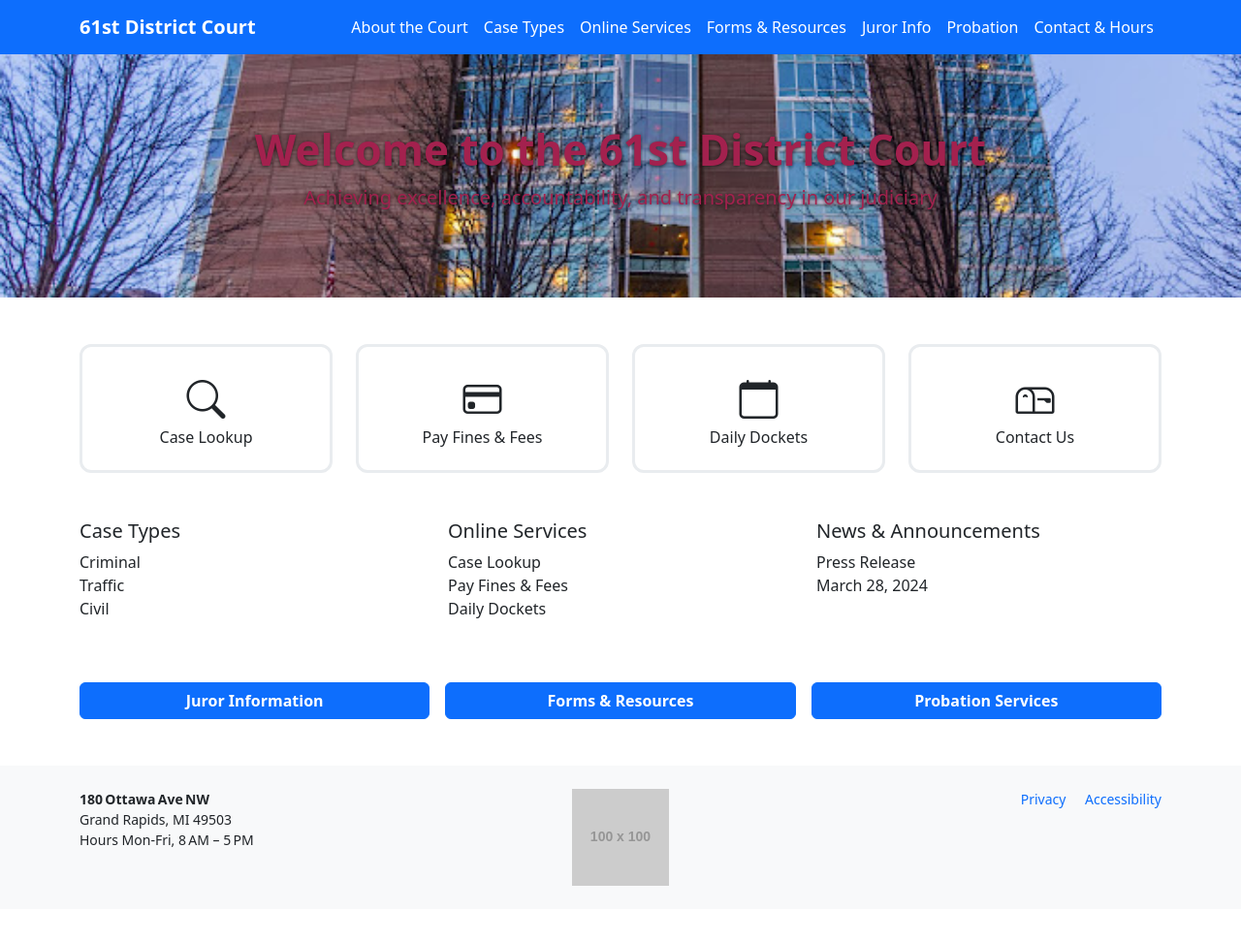
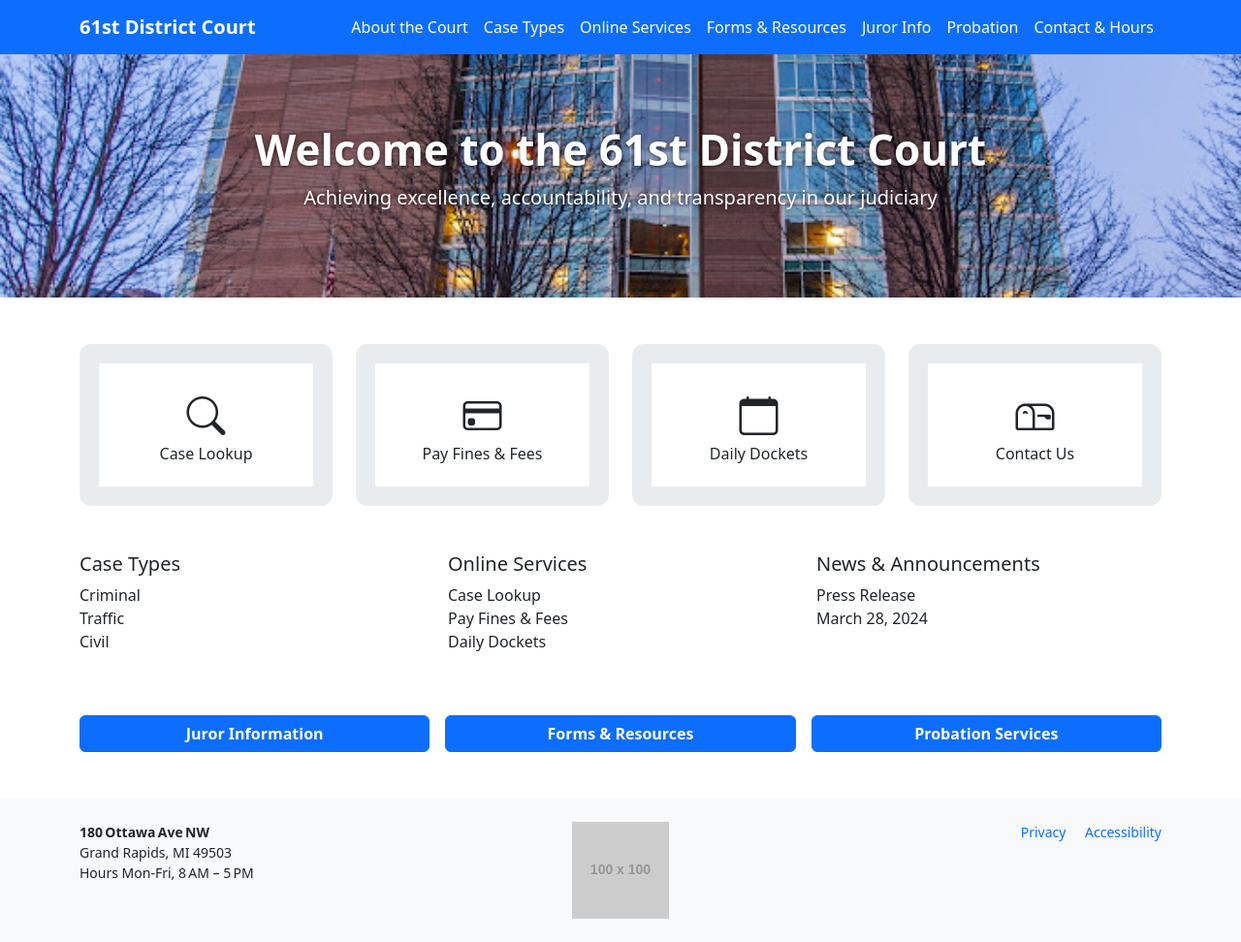
Before and after one commit to DrStern/DanFischer.github.io, a Jekyll site: the page built from index.md, in a window 1280 px wide. Shown: the whole page at 97% size. Built offline with Jekyll 4.4.1, drawn with Linux system fonts in a browser that asks for light colours; before the commit the page ends 938 px from its top, so only the background shows below that.

Commit message:
Update custom.css

```diff
--- a/assets/css/custom.css
+++ b/assets/css/custom.css
@@ -1,7 +1,7 @@
 /* Hero band */
 .hero {
   background: url('/assets/img/courthouse.jpg') center/cover no-repeat;
-  color: #a3214e;
+  color: #fff;
   padding: 4.5rem 0;
   text-shadow: 0 1px 4px rgba(0,0,0,.7);
 }
@@ -12,7 +12,7 @@
 }
 
 .quick-tile {
-  border: 3px solid #e9ecef;
+  border: 20px solid #e9ecef;
   border-radius: .75rem;
   transition: background .2s;
 }
```
